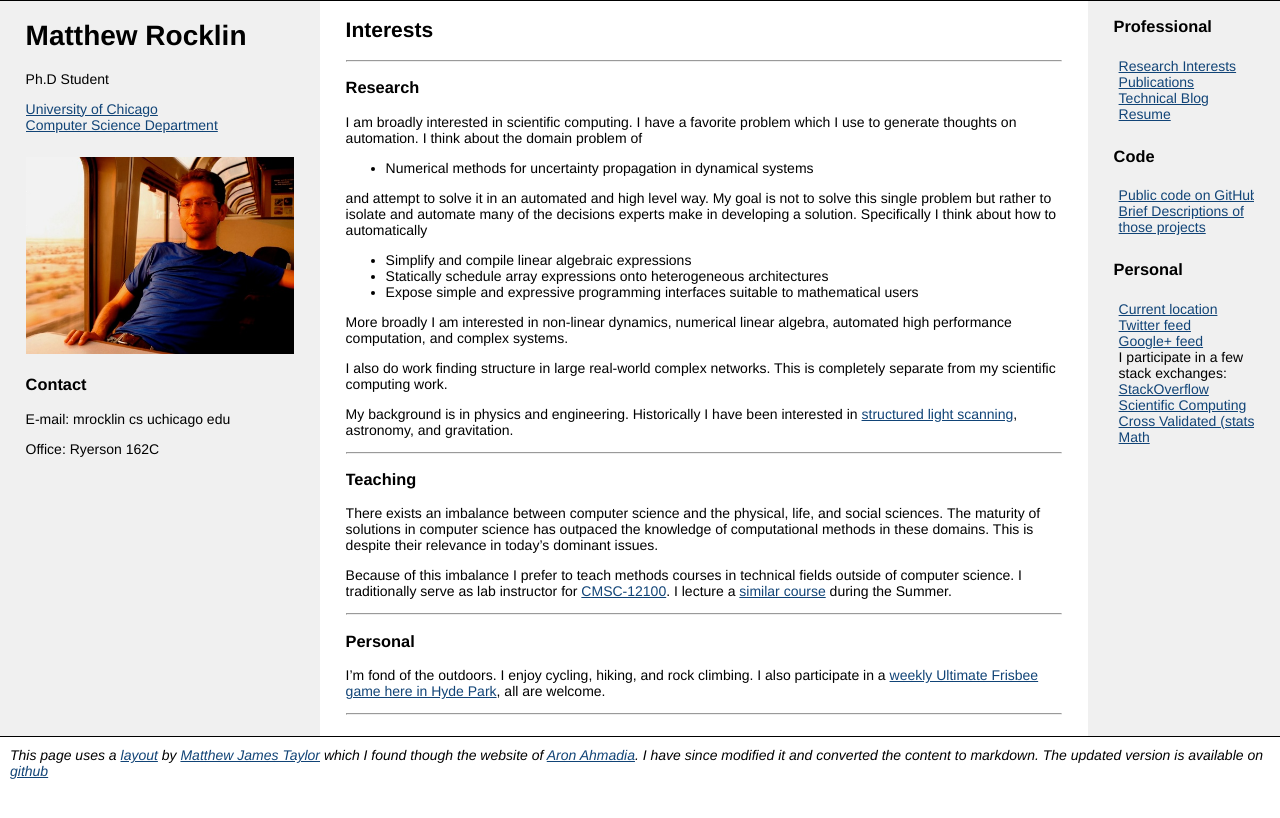
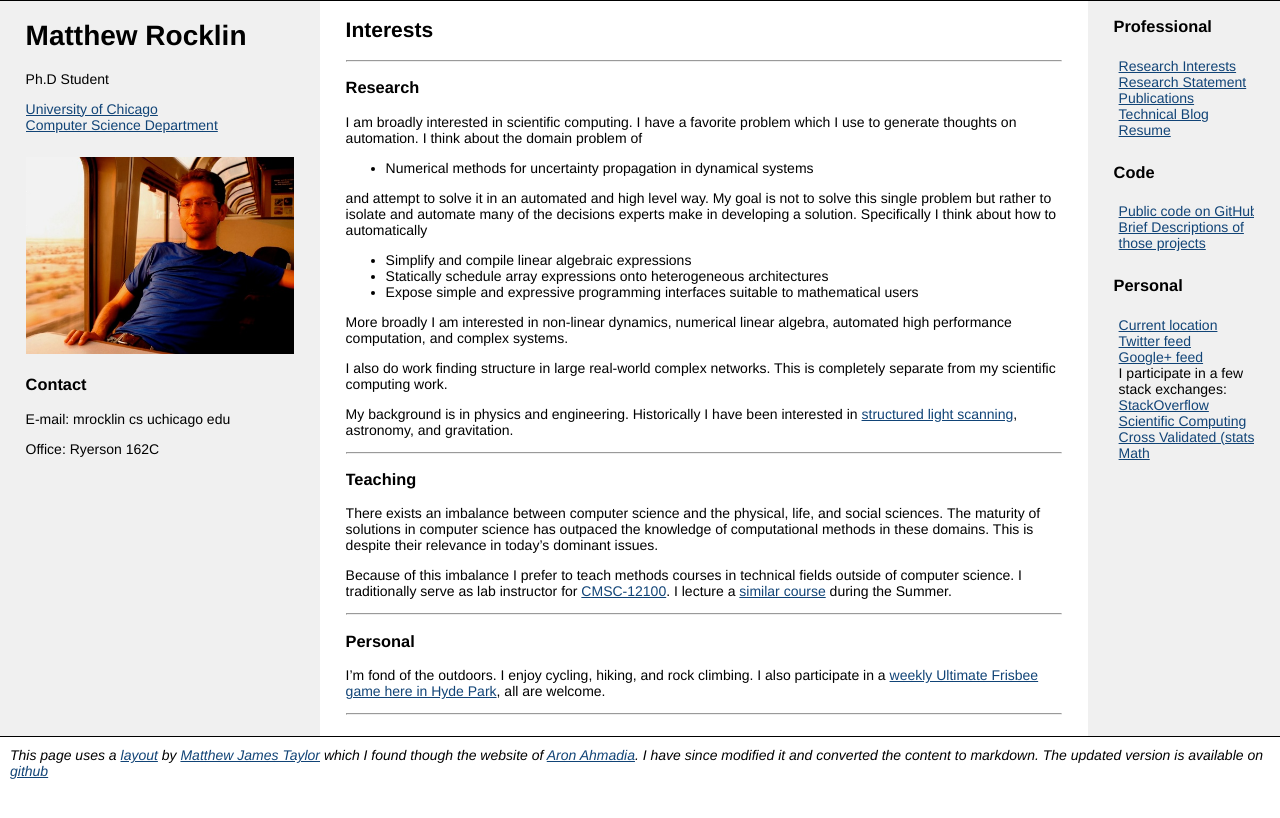
Before and after one commit to mrocklin/mrocklin.github.io, a Jekyll site: the page built from index.md, in a window 1280 px wide. Shown: the top 818 px of the page. Built offline with Jekyll 4.4.1, drawn with Linux system fonts in a browser that asks for light colours; Markdown is read by kramdown in place of the engine named in the settings.

Commit message:
add research statement

```diff
--- a/_includes/rightbar.md
+++ b/_includes/rightbar.md
@@ -2,6 +2,7 @@
 ### Professional
 
 *   [Research Interests](/)
+*   [Research Statement](/pub/research-statement/research-statement.pdf)
 *   [Publications](/publications.html)
 *   [Technical Blog](/blog/)
 *   [Resume](http://people.cs.uchicago.edu/~mrocklin/mrocklin-cv.pdf)
```
Also changed, not shown: 1 other file.
